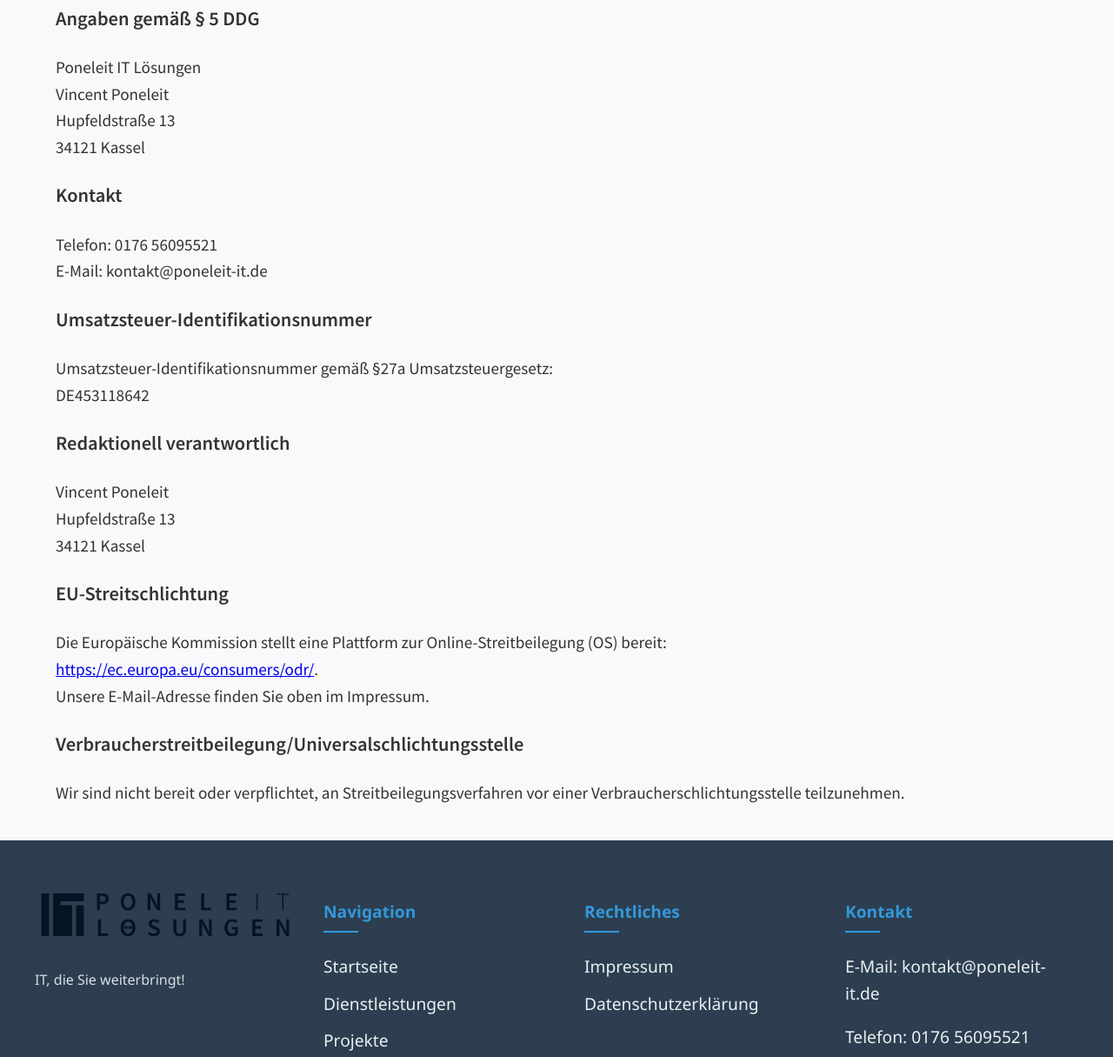
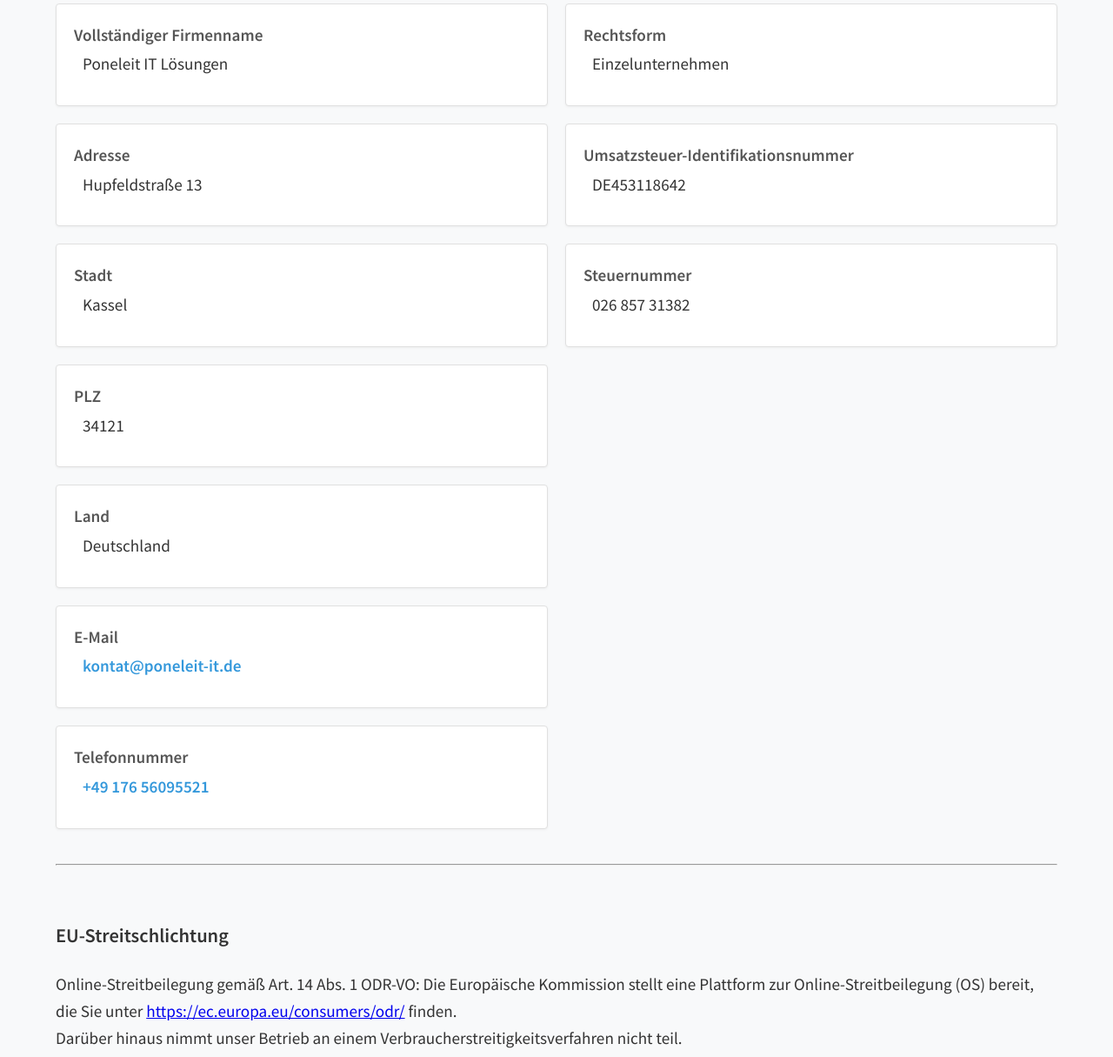
Before and after one commit to Hertucktor/company_website, a plain HTML site: page impressum.html in a window 1280 px wide. Shown: the part 224-1439 px from the top of the page at 87% size. Drawn offline with Linux system fonts and the light colour scheme.

Commit message:
change inprint layout

```diff
--- a/impressum.html
+++ b/impressum.html
@@ -73,46 +73,95 @@
     </header>
     <main class="container">
         <section class="impressum">
-            <h2>Impressum</h2>
+        <h1>Impressum</h1>
 
-            <h3>Angaben gemäß § 5 DDG</h3>
-            <p>
-                Poneleit IT Lösungen<br>
-                Vincent Poneleit<br>
-                Hupfeldstraße 13<br>
-                34121 Kassel
-            </p>
+        <div class="columns-container">
+            <!-- Linke Spalte -->
+            <div class="column">
+                <div class="info-box">
+                    <div class="info-item">
+                        <span class="info-label">Vollständiger Firmenname</span>
+                        <div class="info-content">Poneleit IT Lösungen</div>
+                    </div>
+                </div>
+                <div class="info-box">
+                    <div class="info-item">
+                        <span class="info-label">Adresse</span>
+                        <div class="info-content">Hupfeldstraße 13</div>
+                    </div>
+                </div>
+                <div class="info-box">
+                    <div class="info-item">
+                        <span class="info-label">Stadt</span>
+                        <div class="info-content">Kassel</div>
+                    </div>
+                </div>
+                <div class="info-box">
+                    <div class="info-item">
+                        <span class="info-label">PLZ</span>
+                        <div class="info-content">34121</div>
+                    </div>
+                </div>
+                <div class="info-box">
+                    <div class="info-item">
+                        <span class="info-label">Land</span>
+                        <div class="info-content">Deutschland</div>
+                    </div>
+                </div>
+                <div class="info-box">
+                    <div class="info-item">
+                        <span class="info-label">E-Mail</span>
+                        <div class="info-content">
+                            <a href="mailto:kontakt@poneleit-it.de" class="contact-link">kontat@poneleit-it.de</a>
+                        </div>
+                    </div>
+                </div>
+                <div class="info-box">
+                    <div class="info-item">
+                        <span class="info-label">Telefonnummer</span>
+                        <div class="info-content">
+                            <a href="tel:+49176 56095521" class="contact-link">+49 176 56095521</a>
+                        </div>
+                    </div>
+                </div>
+            </div>
+            <!-- Rechte Spalte -->
+            <div class="column">
+                <div class="info-box">
+                    <div class="info-item">
+                        <span class="info-label">Rechtsform</span>
+                        <div class="info-content">Einzelunternehmen</div>
+                    </div>
+                </div>
+                <div class="info-box">
+                    <div class="info-item">
+                        <span class="info-label">Umsatzsteuer-Identifikationsnummer</span>
+                        <div class="info-content">DE453118642</div>
+                    </div>
+                </div>
+                <div class="info-box">
+                    <div class="info-item">
+                        <span class="info-label">Steuernummer</span>
+                        <div class="info-content">026 857 31382</div>
+                    </div>
+                </div>
+            </div>
+        </div>
+        <br>
+        <hr>
+        <br>
+        <h3>EU-Streitschlichtung</h3>
+        <p>
+            Online-Streitbeilegung gemäß Art. 14 Abs. 1 ODR-VO:
+            Die Europäische Kommission stellt eine Plattform zur Online-Streitbeilegung (OS) bereit, die Sie unter <a href="https://ec.europa.eu/consumers/odr/" target="_blank" rel="noopener noreferrer">https://ec.europa.eu/consumers/odr/</a> finden. <br>
+            Darüber hinaus nimmt unser Betrieb an einem Verbraucherstreitigkeitsverfahren nicht teil.
+        </p>
+        <br>
+        <p>
+            Bitte beachten Sie auch unsere <a href="https://poneleit-it.de/datenschutz" target="_blank" rel="noopener noreferrer">Datenschutzerklärung</a>.
+        </p>
 
-            <h3>Kontakt</h3>
-            <p>
-                Telefon: 0176 56095521<br>
-                E-Mail: kontakt@poneleit-it.de
-            </p>
 
-            <h3>Umsatzsteuer-Identifikationsnummer</h3>
-            <p>
-                Umsatzsteuer-Identifikationsnummer gemäß §27a Umsatzsteuergesetz:<br>
-                DE453118642
-            </p>
-
-            <h3>Redaktionell verantwortlich</h3>
-            <p>
-                Vincent Poneleit<br>
-                Hupfeldstraße 13<br>
-                34121 Kassel
-            </p>
-
-            <h3>EU-Streitschlichtung</h3>
-            <p>
-                Die Europäische Kommission stellt eine Plattform zur Online-Streitbeilegung (OS) bereit:<br>
-                <a href="https://ec.europa.eu/consumers/odr/" target="_blank" rel="noopener noreferrer">https://ec.europa.eu/consumers/odr/</a>.<br>
-                Unsere E-Mail-Adresse finden Sie oben im Impressum.
-            </p>
-
-            <h3>Verbraucherstreitbeilegung/Universalschlichtungsstelle</h3>
-            <p>
-                Wir sind nicht bereit oder verpflichtet, an Streitbeilegungsverfahren vor einer Verbraucherschlichtungsstelle teilzunehmen.
-            </p>
         </section>
     </main>
     <footer class="footer">
--- a/style.css
+++ b/style.css
@@ -410,6 +410,47 @@
     text-decoration: underline;
 }
 
+/* Impressum Kacheln */
+
+.columns-container {
+    display: flex;
+    gap: 20px;
+}
+.column {
+    flex: 1;
+    display: flex;
+    flex-direction: column;
+    gap: 20px;
+}
+.info-box {
+    background-color: white;
+    border: 1px solid #e0e0e0;
+    border-radius: 4px;
+    padding: 20px;
+    box-shadow: 0 1px 3px rgba(0,0,0,0.05);
+    box-sizing: border-box;
+}
+.info-box h2 {
+    font-size: 18px;
+    margin-top: 0;
+    margin-bottom: 15px;
+    color: #0066cc;
+    padding-bottom: 8px;
+    border-bottom: 1px solid #eee;
+}
+.info-item {
+    margin-bottom: 12px;
+}
+.info-label {
+    font-weight: bold;
+    color: #555;
+    display: block;
+    margin-bottom: 3px;
+}
+.info-content {
+    padding-left: 10px;
+}
+
 /* Footer  */
 .footer {
   background-color: #2c3e50;
```
